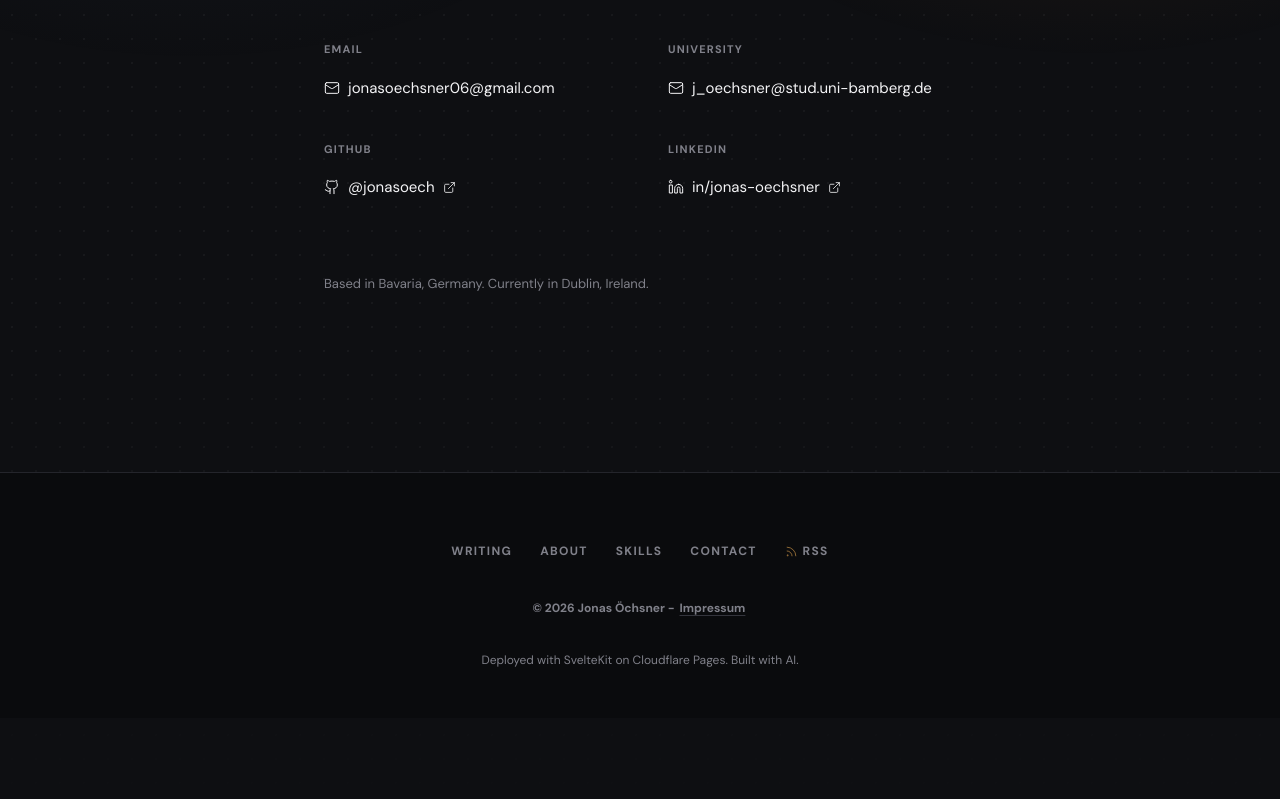
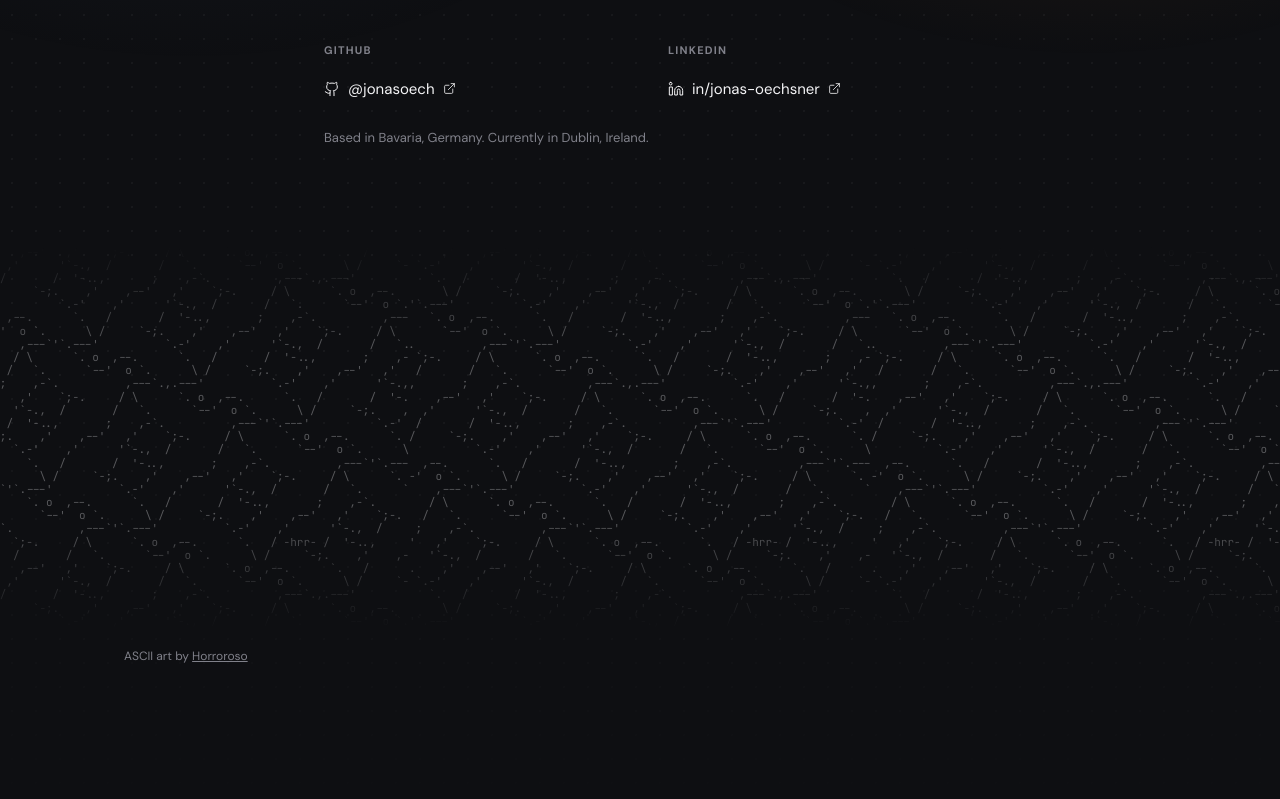
Before and after one commit to JonasOech/oechsner.dev, a SvelteKit app: page /contact in a window 1280 px wide. Shown: the part 261-1060 px from the top of the page. Built offline with nearby package versions, Linux system fonts and the light colour scheme.

Commit message:
Add ASCII wall to contacts page

```diff
--- /dev/null
+++ b/src/lib/components/AsciiWall.svelte
@@ -0,0 +1,96 @@
+<script lang="ts">
+	// The art is read from static/ rather than copied into src/: the file stays fetchable
+	// at /ASCII.txt and `?raw` inlines that same byte-for-byte copy at build time, so
+	// there is only ever one version of it to maintain.
+	import source from '../../../static/ASCII.txt?raw';
+
+	/**
+	 * A decorative band of tiled ASCII art, sitting behind nothing and saying nothing.
+	 *
+	 * The tile is *not* seamless: the pattern's lattice is generated by (+3 rows, -16
+	 * cols) and (+8 rows, +23 cols), which puts its true horizontal period at 197
+	 * columns while the file holds 70. Butting copies together therefore leaves faint
+	 * misalignments at every edge, so the band is deliberately over-sized, bled past
+	 * both viewport edges, and faded top and bottom — at that weight the seams read as
+	 * part of the texture instead of as a broken repeat.
+	 *
+	 * `cols` is sized for the widest plausible display: 9 × 70 characters covers ~3800px
+	 * at the band's font size. `rows` is how many times the tile stacks; the band's CSS
+	 * height always clips it, so this only has to be generous.
+	 */
+	let { cols = 9, rows = 2 }: { cols?: number; rows?: number } = $props();
+
+	const lines = source.replace(/\r/g, '').split('\n');
+	const isCredit = (line: string) => /^by\s+\S/i.test(line.trim());
+
+	// The file signs itself on its last line. That is a credit, not part of the pattern,
+	// so it comes out of the tile and goes back in as readable text below the band.
+	const pattern = lines.filter((line) => line.trim() !== '' && !isCredit(line));
+	const artist = lines.find(isCredit)?.trim().replace(/^by\s+/i, '');
+
+	// Trailing whitespace is stripped in the source, so every row has to be padded back
+	// out to the tile width before it can repeat.
+	const width = Math.max(...pattern.map((line) => line.length));
+
+	const tile = $derived(pattern.map((line) => line.padEnd(width).repeat(cols)).join('\n'));
+	const wall = $derived(Array.from({ length: rows }, () => tile).join('\n'));
+</script>
+
+<div class="wall" aria-hidden="true">
+	<pre class="wall__tile">{wall}</pre>
+</div>
+
+{#if artist}
+	<div class="container">
+		<p class="wall__credit">ASCII art by <a href="https://www.asciiart.eu/ascii-patterns/gallery" target="_blank" rel="noopener noreferrer">{artist}</a></p>
+	</div>
+{/if}
+
+<style>
+	.wall {
+		position: relative;
+		z-index: 0;
+		overflow: hidden;
+		height: clamp(13rem, 36vw, 24rem);
+		margin-top: var(--s-9);
+		pointer-events: none;
+		/* Mask gradients are alpha-only — the colour is never painted, so this literal
+		   is not a design colour and intentionally sits outside the palette. */
+		-webkit-mask-image: linear-gradient(to bottom, transparent, #000 26%, #000 72%, transparent);
+		mask-image: linear-gradient(to bottom, transparent, #000 26%, #000 72%, transparent);
+	}
+
+	/* Centred on the viewport and wider than it, so the tiling bleeds off both edges
+	   instead of ending on a visible column. */
+	.wall__tile {
+		position: absolute;
+		top: 0;
+		left: 50%;
+		transform: translateX(-50%);
+		width: max-content;
+		margin: 0;
+		font-family: var(--font-mono);
+		font-size: 0.6875rem;
+		line-height: 1.2;
+		/* Fainter than --text-muted by a wide margin: this is texture, not meta text. */
+		color: rgba(var(--text-rgb), 0.32);
+		white-space: pre;
+		user-select: none;
+	}
+
+	.wall__credit {
+		margin: var(--s-4) 0 0;
+		font-size: 0.75rem;
+		color: var(--text-muted);
+	}
+
+	@media (max-width: 640px) {
+		.wall {
+			margin-top: var(--s-8);
+		}
+
+		.wall__tile {
+			font-size: 0.5625rem;
+		}
+	}
+</style>
--- a/src/routes/contact/+page.svelte
+++ b/src/routes/contact/+page.svelte
@@ -2,6 +2,7 @@
 	import Seo from '$lib/components/Seo.svelte';
 	import Icon from '$lib/components/Icon.svelte';
 	import Rail from '$lib/components/Rail.svelte';
+	import AsciiWall from '$lib/components/AsciiWall.svelte';
 	import { contacts } from '$lib/data/site';
 
 	function isExternal(href: string): boolean {
@@ -16,9 +17,9 @@
 
 <div class="container">
 	<Rail label="Get In Touch" id="contact" level={1} wide>
-		<p class="lede enter" style="--i: 0">
+		<!-- <p class="lede enter" style="--i: 0">
 			The fastest way to reach me is email.
-		</p>
+		</p> -->
 
 		<dl class="channels">
 			{#each contacts as channel (channel.href)}
@@ -47,6 +48,8 @@
 		</p>
 	</Rail>
 </div>
+
+<AsciiWall />
 
 <style>
 	.lede {
@@ -114,7 +117,7 @@
 	}
 
 	.note {
-		margin-top: var(--s-8);
+		margin-top: var(--s-4);
 		font-size: 0.8125rem;
 		color: var(--text-muted);
 		max-width: var(--measure);
```
Also changed, not shown: static/ASCII.txt (added).
